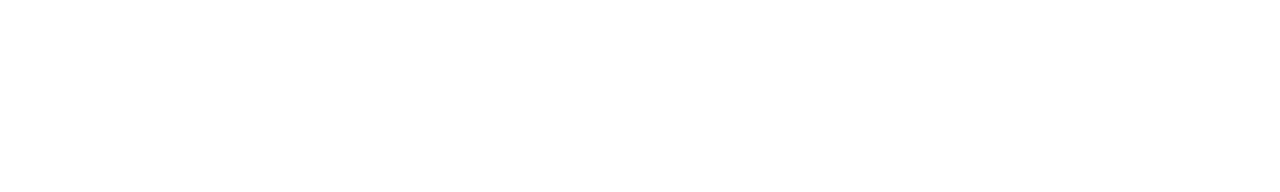
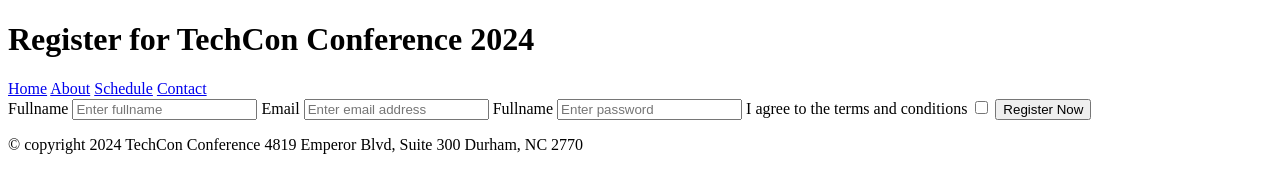
Before and after one commit to daisy-py-bot/TechCon_HTML, a plain HTML site: page techcon_website/register.html in a window 1280 px wide. Drawn offline with Linux system fonts and the light colour scheme.

Commit message:
added registry form

```diff
--- a/techcon_website/register.html
+++ b/techcon_website/register.html
@@ -3,9 +3,45 @@
 <head>
     <meta charset="UTF-8">
     <meta name="viewport" content="width=device-width, initial-scale=1.0">
-    <title>Document</title>
+    <title>TechCon Conference</title>
 </head>
+
 <body>
+    <header>
+        <h1>Register for TechCon Conference 2024</h1>
+        <nav>
+            <a href="index.html" >Home</a>
+            <a href="about.html" >About</a>
+            <a href="schedule.html" >Schedule</a>
+            <a href="contact.html" >Contact</a>
 
+        </nav>
+
+    </header>
+
+    <main>
+        <form action="post">
+            <label for="fullname">Fullname</label>
+            <input type="text" name="fullname" placeholder="Enter fullname">
+
+            <label for="email">Email</label>
+            <input type="email" name="email" placeholder="Enter email address">
+
+
+            <label for="password">Fullname</label>
+            <input type="password" name="password" placeholder="Enter password">
+
+            <label for="terms">I agree to the terms and conditions</label>
+            <input type="checkbox" name="terms">
+
+            <button type="submit">Register Now</button>
+        </form>
+    </main>
+
+    <footer>
+        <p>
+            &copy; copyright 2024 TechCon Conference 4819 Emperor Blvd, Suite 300 Durham, NC 2770
+        </p>
+    </footer>
 </body>
 </html>
```
